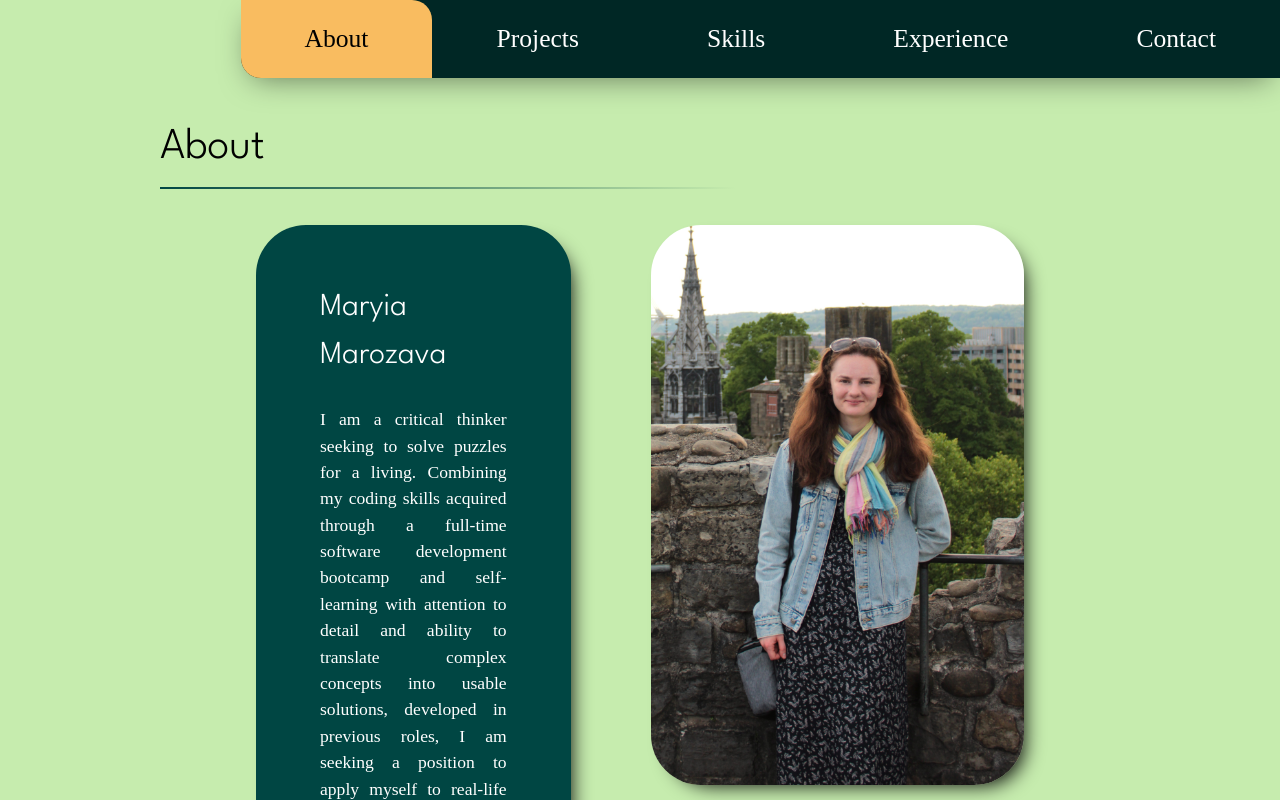
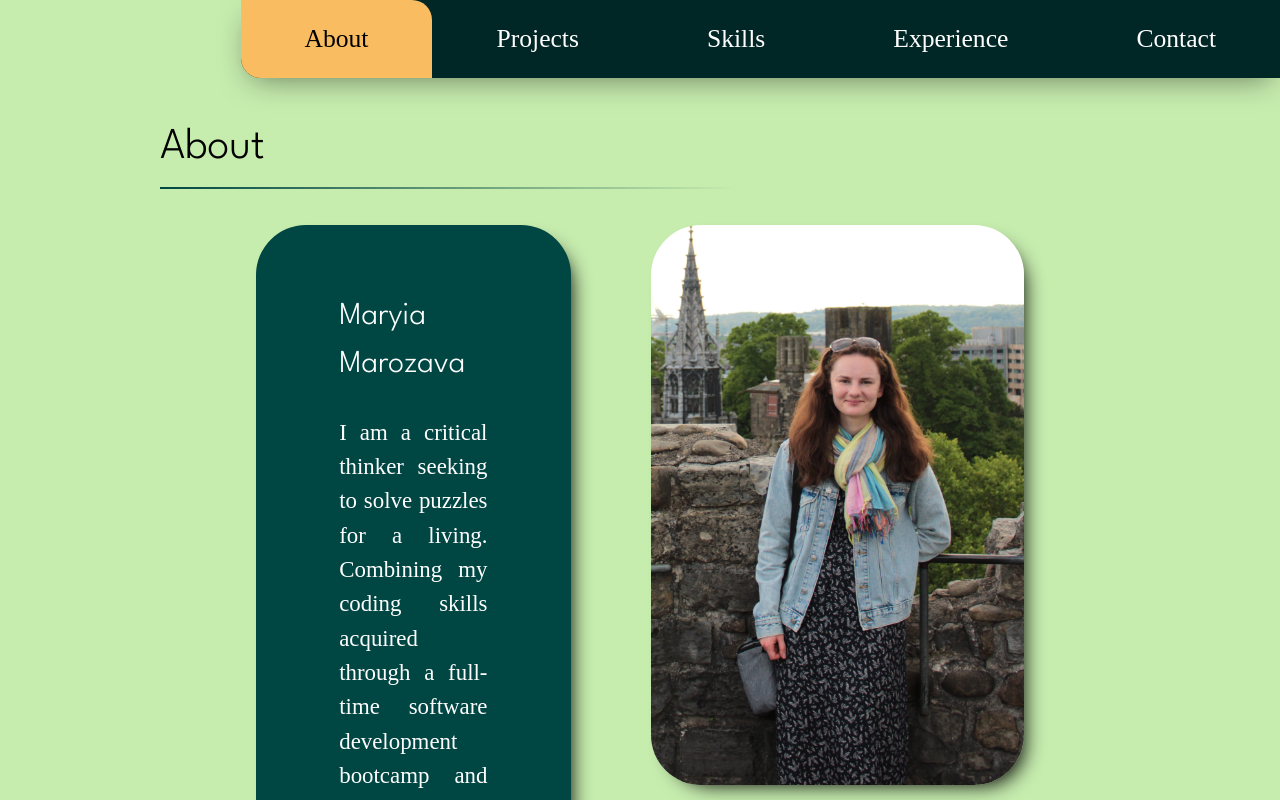
Before and after one commit to marmaryia/portfolio-website, a React (Vite) app: page / in a window 1280 px wide. Shown: the top 800 px of the page. Built offline with nearby package versions, Linux system fonts and the light colour scheme; a web font is replaced by a local one.

Commit message:
adjust font size

```diff
--- a/src/styles/About.css
+++ b/src/styles/About.css
@@ -1,13 +1,14 @@
 .about-container {
   max-width: 80%;
   display: grid;
-  grid-template-columns: 1fr 1fr;
+  grid-template-columns: auto 1fr;
   gap: 5em;
 }
 
 .about-text {
   align-self: center;
   text-align: justify;
+  font-size: 1.3em;
   background-color: var(--card-background-color);
   color: var(--text-light);
   padding: 2em 4em;
```
